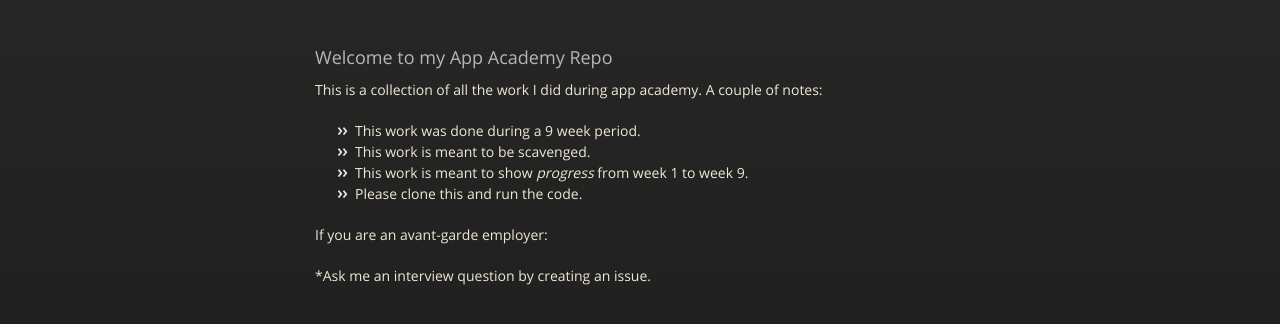
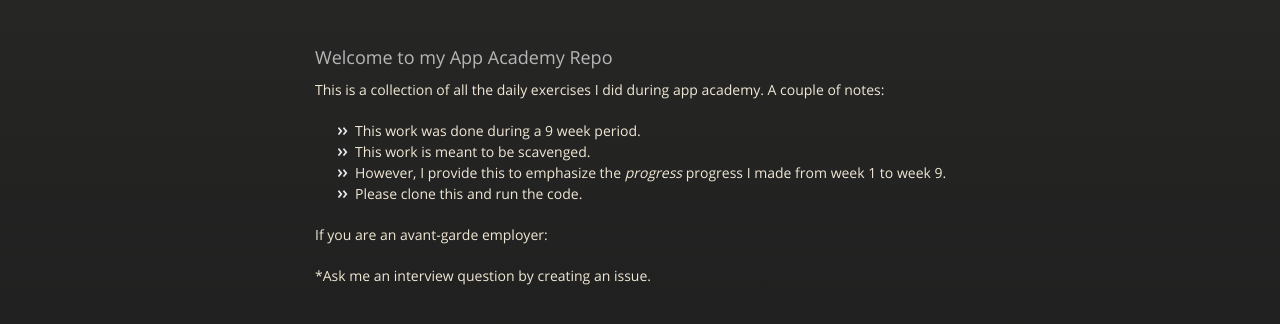
Before and after one commit to rismay/app_academy_exercises, a plain HTML site: page index.html in a window 1280 px wide. Shown: the part 226-550 px from the top of the page. Drawn offline with nearby package versions, Linux system fonts and the light colour scheme.

Commit message:
Updating verbiage

```diff
--- a/index.html
+++ b/index.html
@@ -41,12 +41,12 @@
         <h3>
 <a name="welcome-to-my-app-academy-repo" class="anchor" href="#welcome-to-my-app-academy-repo"><span class="octicon octicon-link"></span></a>Welcome to my App Academy Repo</h3>
 
-<p>This is a collection of all the work I did during app academy. A couple of notes: </p>
+<p>This is a collection of all the daily exercises I did during app academy. A couple of notes: </p>
 
 <ul>
 <li>This work was done during a 9 week period. </li>
 <li>This work is meant to be scavenged. </li>
-<li>This work is meant to show <em>progress</em> from week 1 to week 9. </li>
+<li>However, I provide this to emphasize the <em>progress</em> progress I made from week 1 to week 9. </li>
 <li>Please clone this and run the code. </li>
 </ul><p>If you are an avant-garde employer: </p>
 
```
